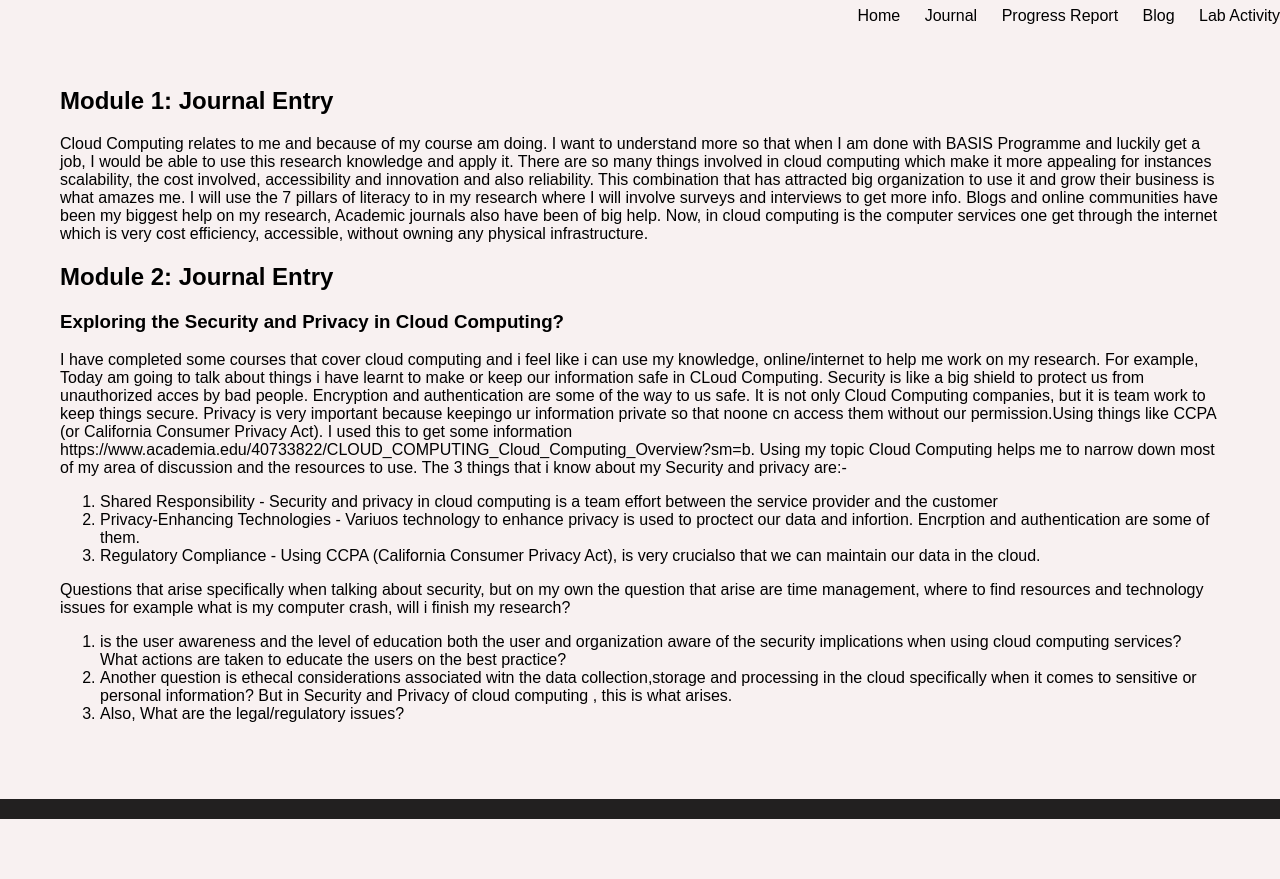
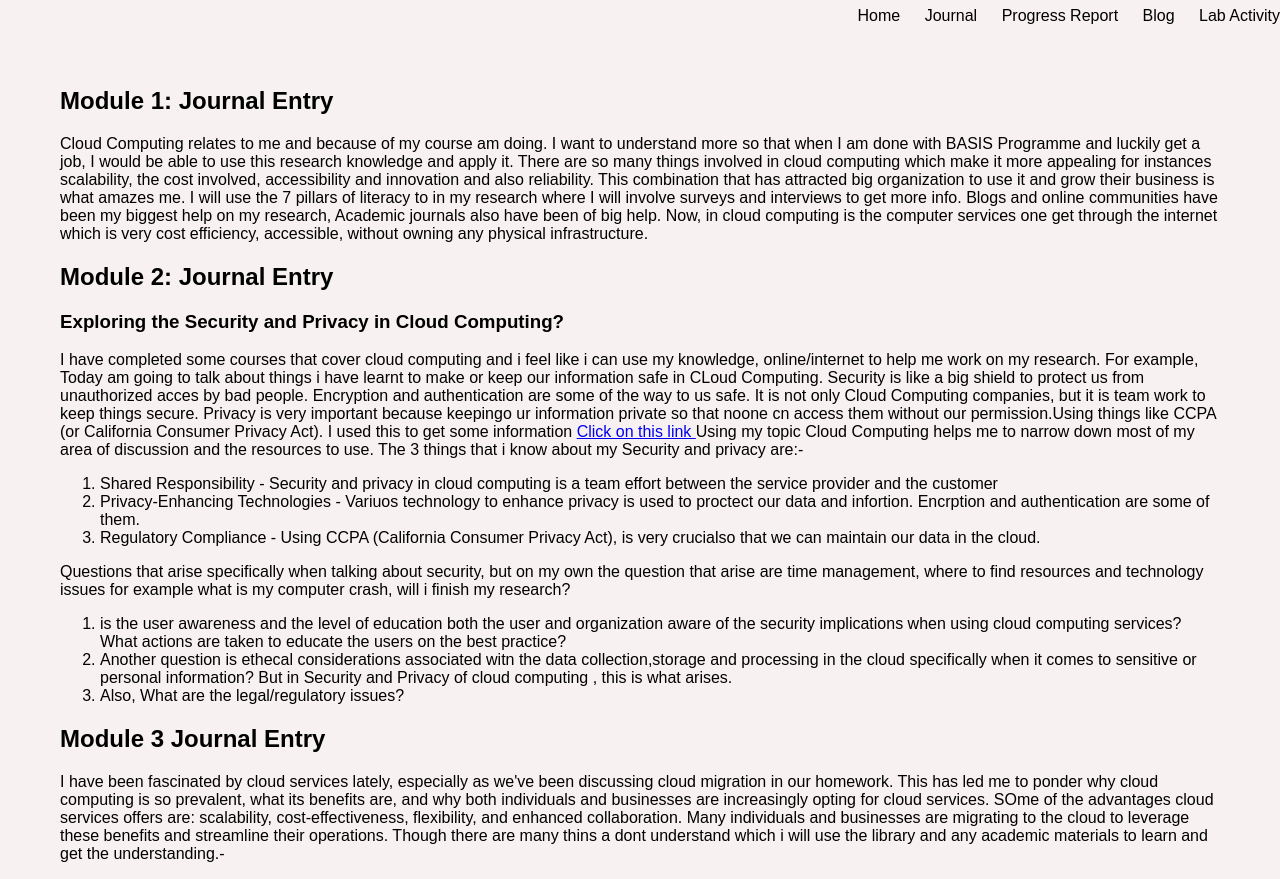
Before and after one commit to Jabari19/BASIS-Program, a plain HTML site: page index.html in a window 1280 px wide. Shown: the part 73-952 px from the top of the page. Drawn offline with Linux system fonts and the light colour scheme.

Commit message:
Jounal Module 3 update

```diff
--- a/index.html
+++ b/index.html
@@ -32,7 +32,7 @@
             <h2>Module 2: Journal Entry</h2>
             <h3>Exploring the Security and Privacy in Cloud Computing?</h3>
             <p>I have completed some courses that cover cloud computing and i feel like i can use my knowledge, online/internet to help me work on my research. For example, Today am going to talk about things i have learnt to make or keep our information safe in CLoud Computing. Security is like a big shield to protect us from unauthorized acces by bad people. Encryption and authentication are some of the way to  us safe. It is not only Cloud Computing companies, but it is team work to keep things secure. Privacy is very important because keepingo ur information private so that noone cn access them without our permission.Using things like CCPA (or California Consumer Privacy Act). I used this  to get some information
-                https://www.academia.edu/40733822/CLOUD_COMPUTING_Cloud_Computing_Overview?sm=b. Using my topic Cloud Computing helps me to narrow down most of my area of discussion and the resources to use. The 3 things that i know about my Security and privacy are:-
+               <a href ="https://www.academia.edu/40733822/CLOUD_COMPUTING_Cloud_Computing_Overview?sm=b">Click on this link </a> Using my topic Cloud Computing helps me to narrow down most of my area of discussion and the resources to use. The 3 things that i know about my Security and privacy are:-
                 <ol>
                     <li>  Shared Responsibility - Security and privacy in cloud computing is a team effort between the service provider and the customer</li>
                     <li>  Privacy-Enhancing Technologies - Variuos technology to enhance privacy is used to proctect our data and infortion. Encrption and authentication are some of them.</li>
@@ -45,6 +45,11 @@
                     <li>Also, What are the legal/regulatory issues?</li>
                 </ol></p>
         </div>
+        <div class="report2">
+            <h2>Module 3 Journal Entry</h2>
+            <p>I have been fascinated by cloud services lately, especially as we've been discussing cloud migration in our homework. This has led me to ponder why cloud computing is so prevalent, what its benefits are, and why both individuals and businesses are increasingly opting for cloud services. SOme of the advantages cloud services offers are: scalability, cost-effectiveness, flexibility, and enhanced collaboration. Many individuals and businesses are migrating to the cloud to leverage these benefits and streamline their operations. Though there are many thins a dont understand which i will use the library and any academic materials to learn and get the understanding.- </p>
+        </div>
+
     </section>
 
     <section id="progress">
```
